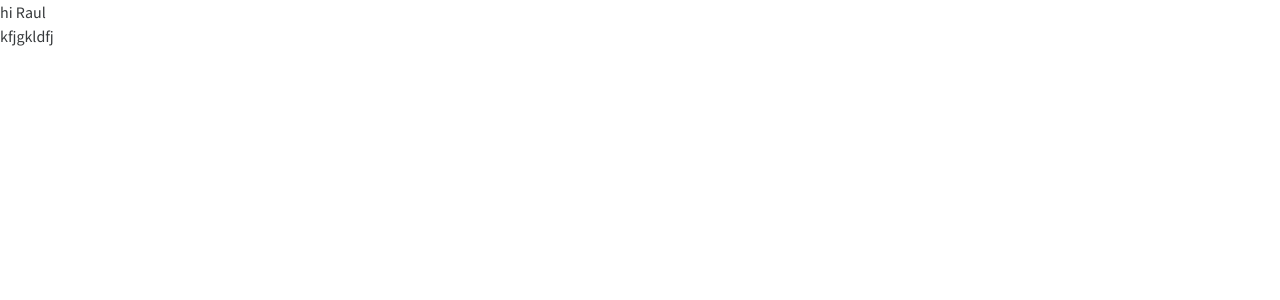
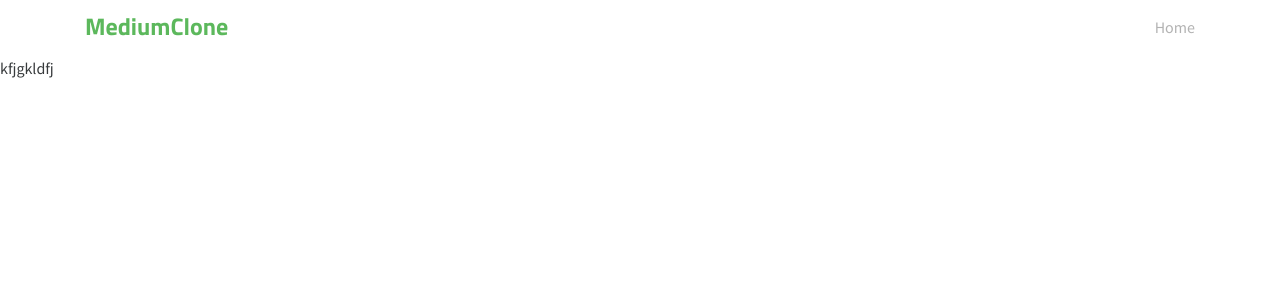
Before and after one commit to develeperaul/monsterlesson, a Vue app in the folder mediumclone/: page / in a window 1280 px wide. Shown: the top 300 px of the page. Built offline with nearby package versions, Linux system fonts and the light colour scheme; a web font is replaced by a local one.

Commit message:
начал делать шапку навигации

```diff
--- a/mediumclone/src/App.vue
+++ b/mediumclone/src/App.vue
@@ -1,30 +1,19 @@
 <template>
   <div>
-    hi Raul
+    <McvTopBar/>
     <router-view/>
   </div>
 
 </template>
+<script>
+import McvTopBar from '@/components/TopBar';
+export default {
+  name: 'McvApp',
+  components: {
+    McvTopBar
+  }
+}
+</script>
+<style>
 
-<style>
-#app {
-  font-family: Avenir, Helvetica, Arial, sans-serif;
-  -webkit-font-smoothing: antialiased;
-  -moz-osx-font-smoothing: grayscale;
-  text-align: center;
-  color: #2c3e50;
-}
-
-#nav {
-  padding: 30px;
-}
-
-#nav a {
-  font-weight: bold;
-  color: #2c3e50;
-}
-
-#nav a.router-link-exact-active {
-  color: #42b983;
-}
 </style>
--- /dev/null
+++ b/mediumclone/src/components/TopBar.vue
@@ -0,0 +1,57 @@
+<template>
+    <nav class="navbar navbar-light">
+        <div class="container">
+            <router-link
+                class="navbar-brand"
+                :to="{name: 'home'}"
+            >
+                MediumClone
+            </router-link>
+            <ul class="nav navbar-nav pull-xs-right">
+                <li class="nav-item">
+                    <router-link
+                        class="nav-link"
+                        :to="{name: 'home'}"
+                    >
+                        Home
+                    </router-link>
+                </li>
+                <template v-if="isLogedIn">
+                <li class="nav-item">
+                    <router-link
+                        class="nav-link"
+                        :to="{name: 'createArticle'}"
+                    >
+                        <i class="ion-compose"></i>
+                        &nbsp;
+                        New Article
+                    </router-link>
+                </li>
+
+                <li class="nav-item">
+                    <router-link
+                        class="nav-link"
+                        :to="{name: 'settings'}"
+                    >
+                        <i class="ion-gear-a"></i>
+                        &nbsp;
+                        Settings
+                    </router-link>
+                </li>
+                </template>
+            </ul>
+        </div>
+    </nav>
+</template>
+<script>
+import {mapState} from 'vuex';
+export default {
+    name: 'McvTopBar',
+    computed:{
+        ...mapState({
+            currentUser: state=> state.auth.currentUser,
+            isLogedIn:  state=> state.auth.isLogedIn,
+        })
+    }
+}
+</script>
```
